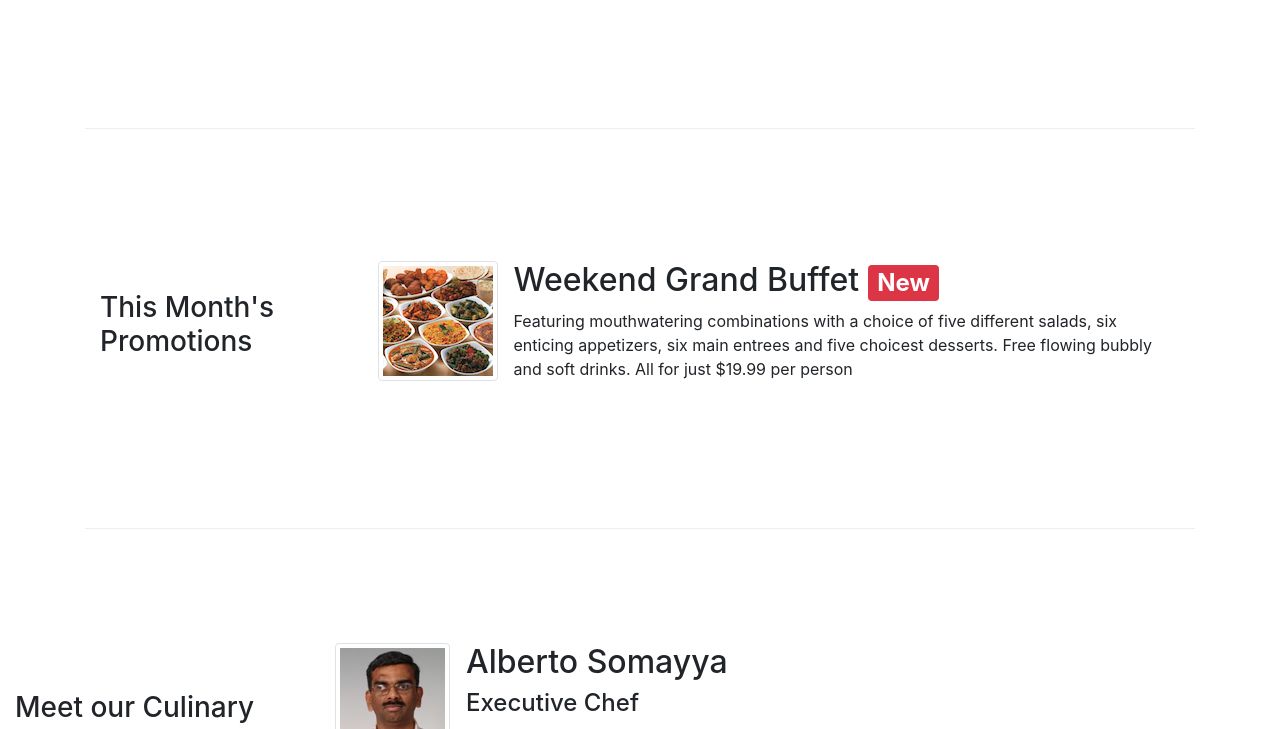
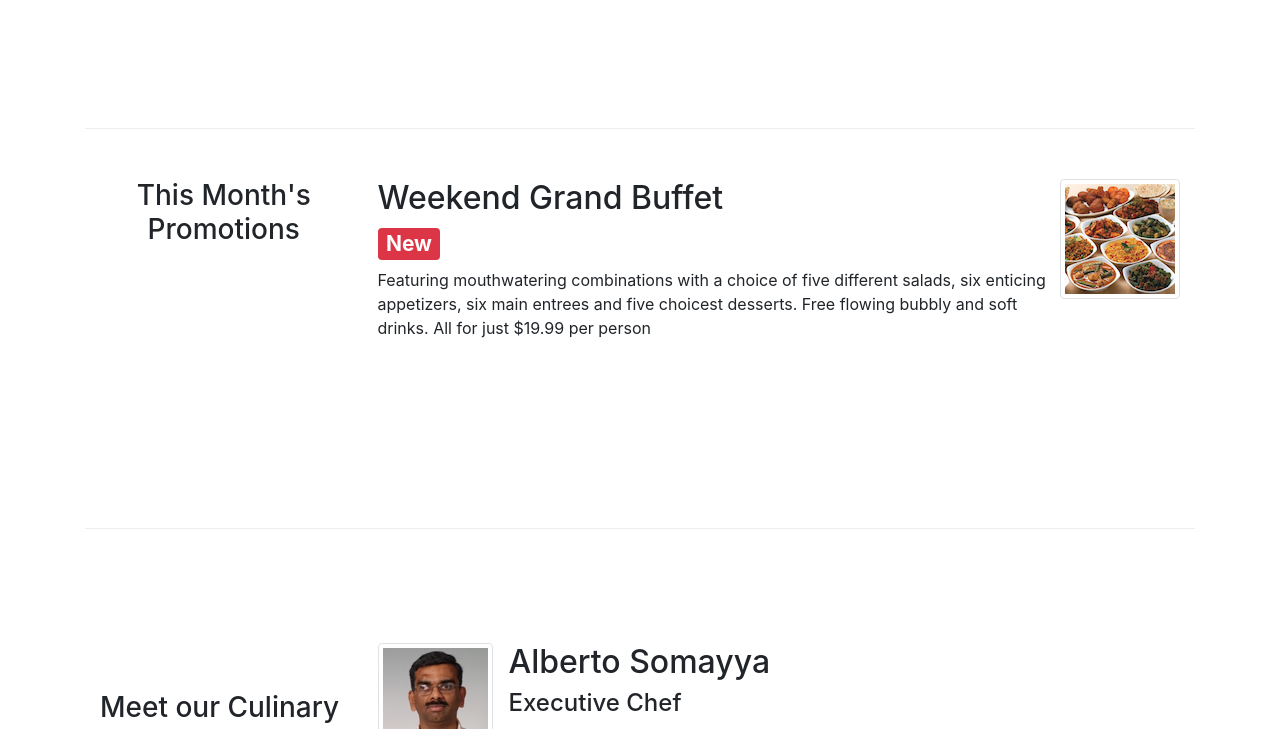
Before and after one commit to verdu89/fullstack-assignment1, a website: page index.html in a window 1280 px wide. Shown: the part 584-1313 px from the top of the page. Drawn offline with nearby package versions, Linux system fonts and the light colour scheme.

Commit message:
secondo punto esercizio week 2

```diff
--- a/index.html
+++ b/index.html
@@ -78,30 +78,30 @@
         </div>
 
 
-        <div class="row row-content align-items-center">
+
+        <div class="row row-content">
             <div class="col-sm-4 col-md-3">
 
-                <h3 class="mt-0">This Month's Promotions</h3>
+                <h3 align="center">This Month's Promotions</h3>
             </div>
-
-            <div class="col-sm col-md flex-last">
+            <div class="col-xs-12 col-sm-9">
                 <div class="media">
-                    <img src="img/buffet.png" class="d-flex mr-3 img-thumbnail aling-self-center" alt="Grand Buffet" >
                     <div class="media-body">
-
-                        <h2> Weekend Grand Buffet <span class="badge badge-danger">New</span></h2>
+                        <h2 class="media-heading">Weekend Grand Buffet</h2>
+                        <h3><span class="badge badge-danger">New</span></h3>
                         <p class="hidden-sm-down">Featuring mouthwatering combinations with a choice of five different salads, six enticing appetizers, six main entrees and five choicest desserts. Free flowing bubbly and soft drinks. All for just $19.99 per person </p>
 
+                    </div>
+                    <div class="media-right media-middle">
+                        <a href="#">
+                            <img class="media-object img-thumbnail" src="img/buffet.png" alt="">
+                        </a>
+                    </div>
                 </div>
+            </div>
+        </div>
 
 
-                </div>
-
-
-                    </div>
-
-            </div>
-        </div>
 
         <div class="row row-content align-items-center">
             <div class="col-sm-4 col-md-3 flex-last">
```
Also changed, not shown: aboutus.html (+4 -1 lines), contactus.html (+3 -1 lines).
